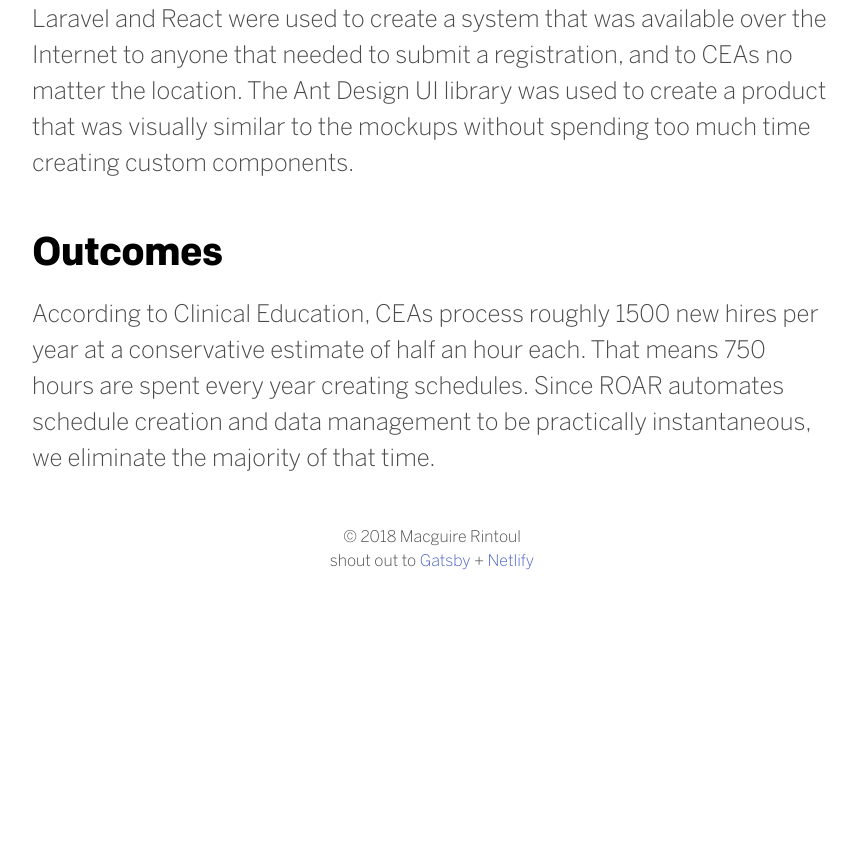
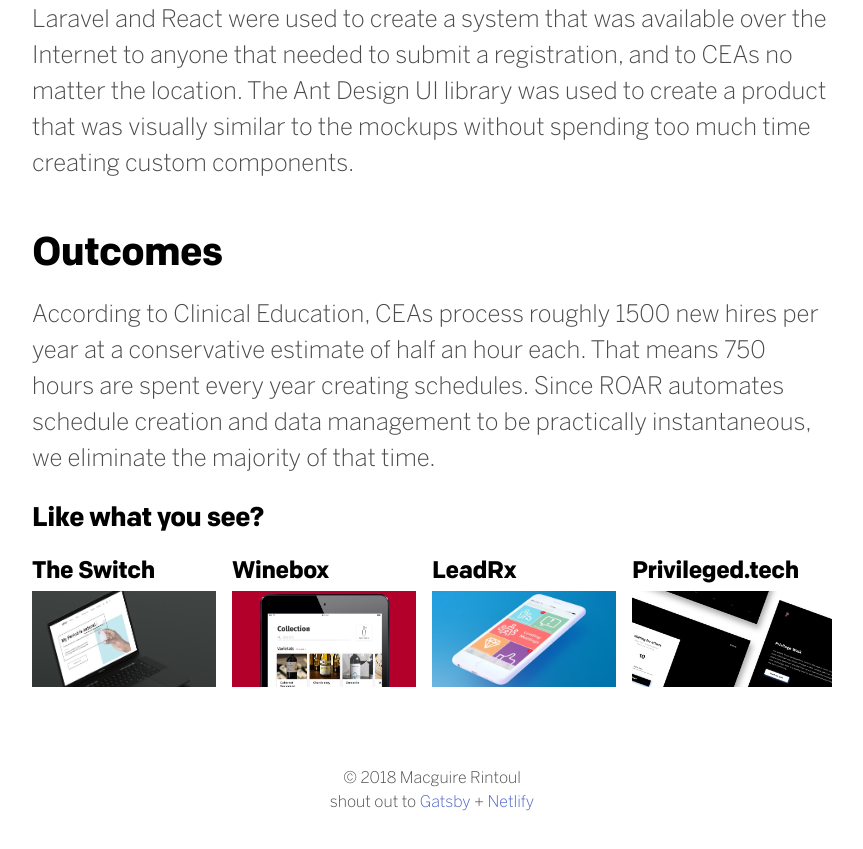
Before and after one commit to macguirerintoul/v2.macguire.me, a Gatsby site: page /roar in a window 1280 px wide. Shown: the part 3843-4692 px from the top of the page, without its empty margins (208-1071 px from the left). Before the commit the page ends 4465 px from the top, so only its background shows below. Built offline with nearby package versions, Linux system fonts and the light colour scheme; Gatsby itself is replaced by a stand-in of ours.

```diff
--- a/src/components/ProjectThumbnail.js
+++ b/src/components/ProjectThumbnail.js
@@ -39,7 +39,7 @@
 
 function ProjectThumbnail(props) {
   let thumbnailImage, name;
-  if (props.project == "theSwitch") {
+  if (props.project == "theswitch") {
     thumbnailImage = <StyledThumbnailImage src={theSwitchThumbnail} />;
     name = "The Switch";
   } else if (props.project == "roar") {
--- a/src/pages/roar.js
+++ b/src/pages/roar.js
@@ -4,6 +4,7 @@
 import Project from '../components/Project'
 import ProjectInformation from '../components/ProjectInformation'
 import Showcase from '../components/Showcase'
+import MoreProjects from '../components/MoreProjects'
 
 import dashboardScheduleVideo from '../videos/roar/DashboardSchedule.mp4'
 import registrationVideo from '../videos/roar/Registration.mp4'
@@ -60,6 +61,7 @@
       <h2 className='title is-2'>Outcomes</h2>
       <p>According to Clinical Education, CEAs process roughly 1500 new hires per year at a conservative estimate of half an hour each. That means 750 hours are spent every year creating schedules. Since ROAR automates schedule creation and data management to be practically instantaneous, we eliminate the majority of that time.</p>
 
+      <MoreProjects projects={['theswitch', 'winebox', 'leadrx', 'privileged']}/>
     </Project>
   </Layout>
 )
--- a/src/pages/winebox.js
+++ b/src/pages/winebox.js
@@ -5,6 +5,7 @@
 import Figure from '../components/Figure'
 import ProjectInformation from '../components/ProjectInformation'
 import Showcase from '../components/Showcase'
+import MoreProjects from '../components/MoreProjects'
 
 import wineboxHero from '../images/thumbnail-winebox.jpg'
 import persona from '../images/winebox-persona.png'
@@ -71,6 +72,7 @@
         <p>The experience map included different contexts of use, although we ultimately ended up designing for use at home.</p>
       </Showcase>
 
+      <MoreProjects projects={['theswitch', 'roar', 'leadrx', 'privileged']}/>
     </Project>
   </Layout>
 )
```
